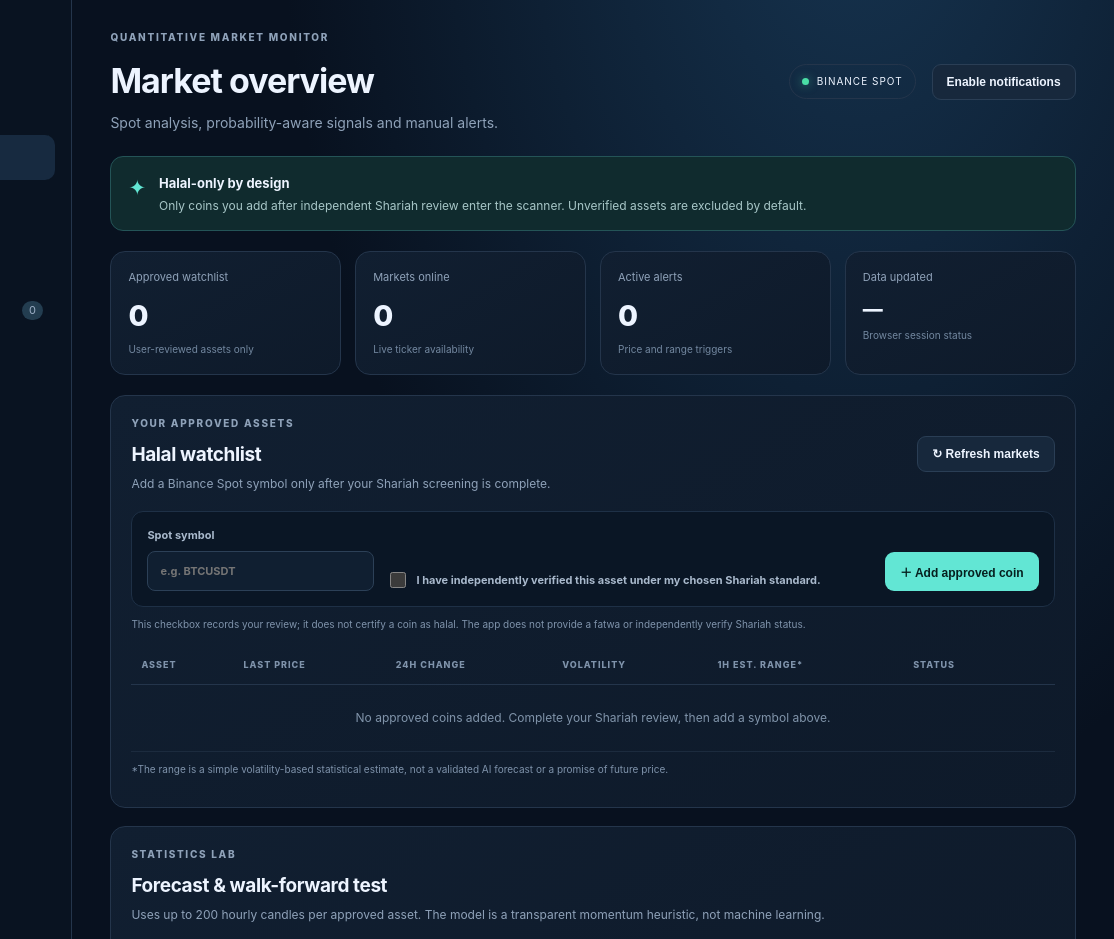
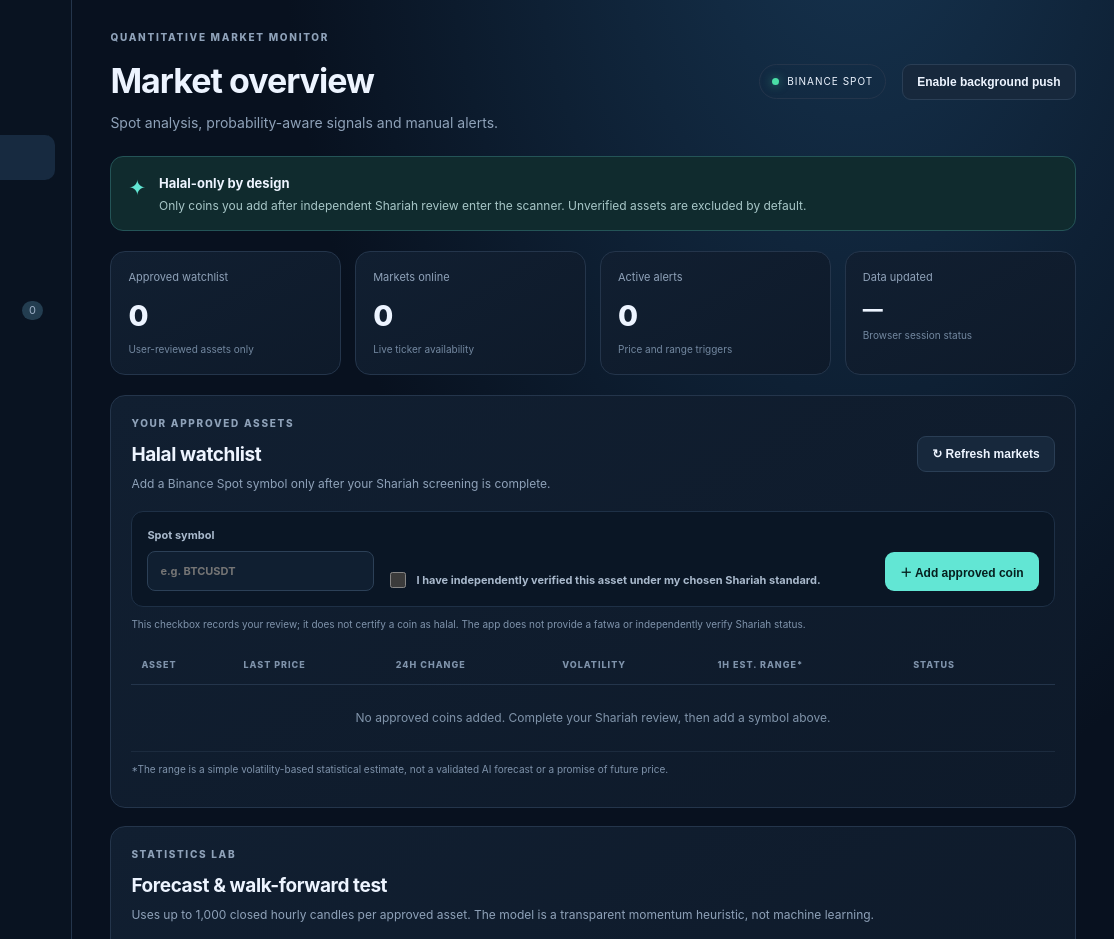
Before and after one commit to mukz3467/Bali-ai-studio-, a website: page halal-finance-manager/index.html in a window 1280 px wide. Shown: the top 939 px of the page, 166-1280 px from the left. Drawn offline with Linux system fonts and the light colour scheme; no server answers.

Commit message:
Update dashboard for background push and expanded Quant Lab

```diff
--- a/halal-finance-manager/index.html
+++ b/halal-finance-manager/index.html
@@ -6,6 +6,8 @@
   <meta name="theme-color" content="#08111f" />
   <meta name="description" content="Halal-only crypto market watchlist, statistical analysis, and manual trading alerts." />
   <title>Halal Finance Manager Pro</title>
+  <link rel="manifest" href="./manifest.json" />
+  <link rel="icon" href="./icon.svg" type="image/svg+xml" />
   <link rel="stylesheet" href="./styles.css" />
 </head>
 <body>
@@ -24,7 +26,7 @@
     <main class="main-content">
       <header class="topbar">
         <div><p class="eyebrow">QUANTITATIVE MARKET MONITOR</p><h1>Market overview</h1><p class="subhead">Spot analysis, probability-aware signals and manual alerts.</p></div>
-        <div class="top-actions"><span class="market-pill"><span class="live-dot"></span> BINANCE SPOT</span><button id="notify-btn" class="button button-secondary">Enable notifications</button></div>
+        <div class="top-actions"><span class="market-pill"><span class="live-dot"></span> BINANCE SPOT</span><button id="notify-btn" class="button button-secondary">Enable background push</button></div>
       </header>
 
       <section class="notice"><span class="notice-icon">✦</span><div><b>Halal-only by design</b><p>Only coins you add after independent Shariah review enter the scanner. Unverified assets are excluded by default.</p></div></section>
@@ -48,7 +50,7 @@
         <p class="helper-text">*The range is a simple volatility-based statistical estimate, not a validated AI forecast or a promise of future price.</p>
       </section>
 
-      <section class="panel" id="quant-lab"><div class="section-head"><div><p class="eyebrow">STATISTICS LAB</p><h2>Forecast & walk-forward test</h2><p class="section-description">Uses up to 200 hourly candles per approved asset. The model is a transparent momentum heuristic, not machine learning.</p></div></div><div id="quant-rows" class="quant-grid"><div class="quant-empty">Waiting for approved assets and historical candles…</div></div><p class="helper-text">Walk-forward results compare the heuristic with a trailing-majority direction baseline. MAE is mean absolute error between the displayed drift estimate and the next hourly move. Signal hit rate excludes weak/no-edge forecasts; coverage shows how often a signal was issued. Historical results are not a calibrated probability and exclude fees, spread, slippage and latency.</p></section>
+      <section class="panel" id="quant-lab"><div class="section-head"><div><p class="eyebrow">STATISTICS LAB</p><h2>Forecast & walk-forward test</h2><p class="section-description">Uses up to 1,000 closed hourly candles per approved asset. The model is a transparent momentum heuristic, not machine learning.</p></div></div><div id="quant-rows" class="quant-grid"><div class="quant-empty">Waiting for approved assets and historical candles…</div></div><p class="helper-text">Walk-forward results compare the heuristic with a trailing-majority baseline. Spot-only bullish signal metrics use an illustrative 0.20% round-trip cost assumption; replace it with your actual fees, spread and slippage. Historical results are not a calibrated probability or guarantee.</p></section>
 
       <div class="lower-grid">
         <section class="panel" id="alerts"><div class="section-head"><div><p class="eyebrow">SIGNAL CENTER</p><h2>Alert rules</h2></div></div>
```
